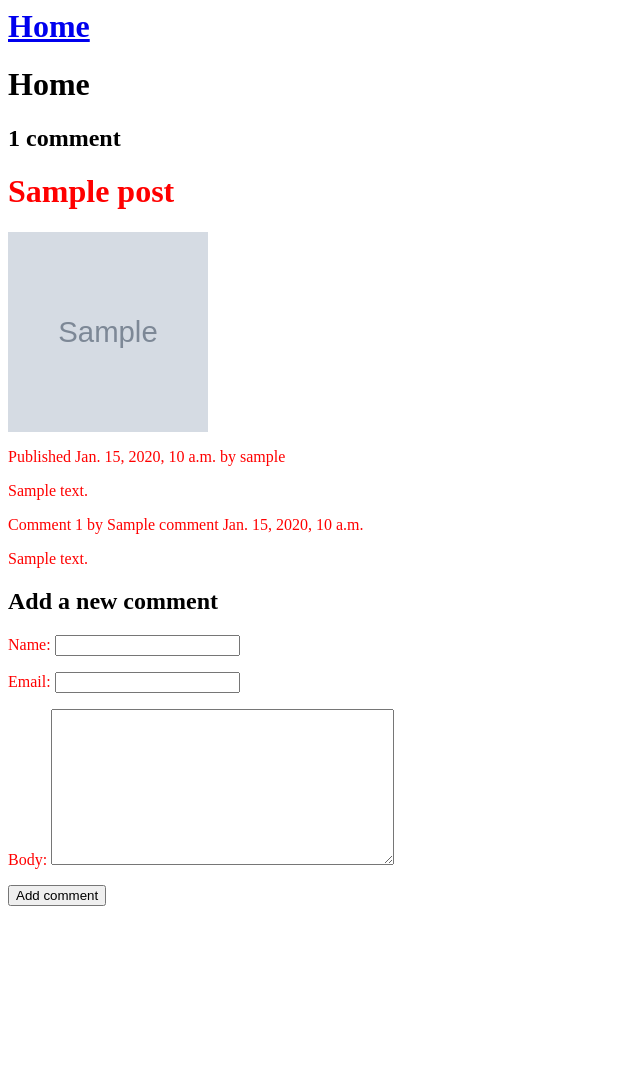
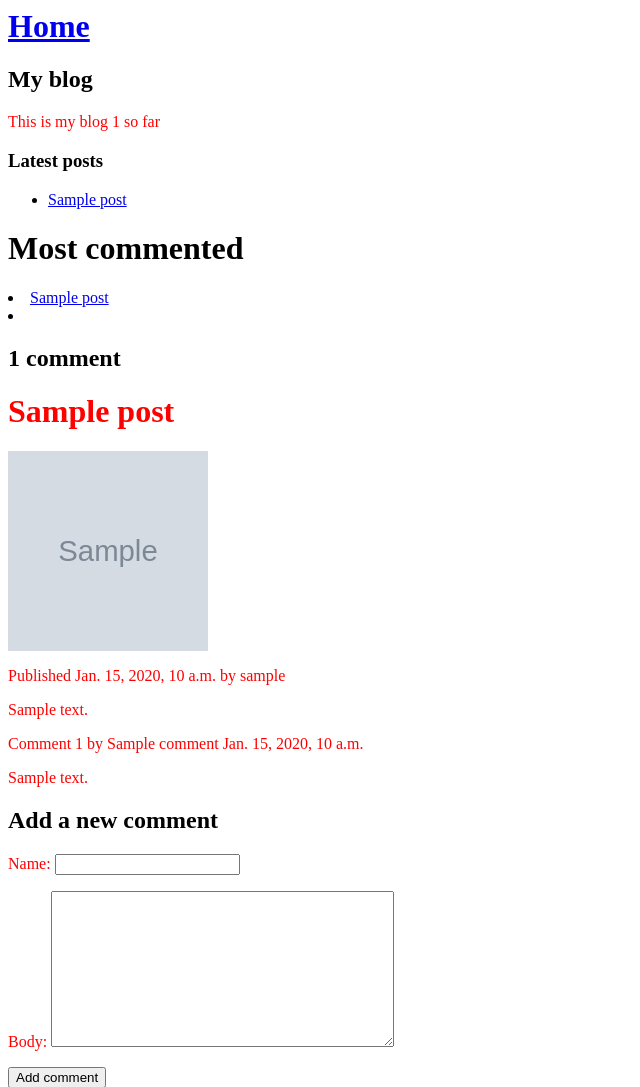
Before and after one commit to Sukhrobdjan/BlogPost, a Django app: a page that uses templates/base.html in a window 1280 px wide. Shown: the top 1087 px of the page, without its empty margins (0-640 px from the left). Before the commit the page ends 906 px from the top, so only its background shows below. Run offline with Django 4.2, Linux system fonts and the light colour scheme; tables that the repository leaves empty hold one stand-in row (values such as "Sample post"); grey boxes marked "Sample" are stand-in pictures.

Commit message:
added new feature

```diff
--- a/post/forms.py
+++ b/post/forms.py
@@ -5,4 +5,4 @@ from django import forms
 class CommentForm(forms.ModelForm):
     class Meta:
         model = Comment
-        fields = ('name', 'email', 'body')
+        fields = ('name', 'body')
--- /dev/null
+++ b/post/templatetags/blog_tags.py
@@ -0,0 +1,23 @@
+from django import template
+from ..models import Post
+from django.db.models import Count
+
+register = template.Library()
+
+
+@register.simple_tag
+def total_posts():
+    return Post.published.count()
+
+
+@register.inclusion_tag('latest_posts.html')
+def show_latest_posts(count=5):
+    latest_posts = Post.published.order_by('-publish')[:count]
+    return {'latest_posts': latest_posts}
+
+
+@register.simple_tag
+def get_most_commented_posts(count=5):
+    return Post.published.annotate(
+        total_comments=Count('comments')
+    ).order_by('-total_comments')[:count]
--- a/post/urls.py
+++ b/post/urls.py
@@ -6,5 +6,5 @@ urlpatterns = [
 
  path('', views.post_list, name='post_list'),
  path('post/<slug:slug>', views.post_detail, name='post_det'),
- path('tag/<slug:tag_slug>', views.post_detail, name='post_tag'),
+ path('tag/<slug:tag_slug>', views.post_list, name='post_tag'),
 ]
--- a/templates/base.html
+++ b/templates/base.html
@@ -1,4 +1,5 @@
 {% load static %}
+{% load blog_tags %}
 
 <html lang="en">
 <head>
@@ -8,9 +9,31 @@
 </head>
 <body>
 <a href="{% url 'post_list' %}"><h1>Home</h1></a>
-<h1>Home</h1>
+<div>
+<h2>
+        My blog
+</h2>
+    <p> This is my blog {% total_posts %} so far </p>
+    <h3>Latest posts</h3>
+    {% show_latest_posts 3 %}
+
+</div>
+<div>
+    <h1>Most commented</h1>
+    {% get_most_commented_posts as commented_posts %}
+    {% for post in commented_posts %}
+    <li>
+            <a href="{% url 'post_det' post.slug %}">{{ post.title }}</a>
+    </li>
+    {% endfor %}
+
+    <li>
+        <a href=""></a>
+    </li>
+</div>
 {% block content %}
 
 {% endblock%}
+
 </body>
 </html>
--- /dev/null
+++ b/templates/latest_posts.html
@@ -0,0 +1,7 @@
+<ul>
+{% for post in latest_posts %}
+  <li>
+    <a href="{% url 'post_det' post.slug %}">{{ post.title }}</a>
+  </li>
+{% endfor %}
+</ul>
```
Also changed, not shown: templates/list.html (+7 -8 lines), post/templatetags/__init__.py (added).
